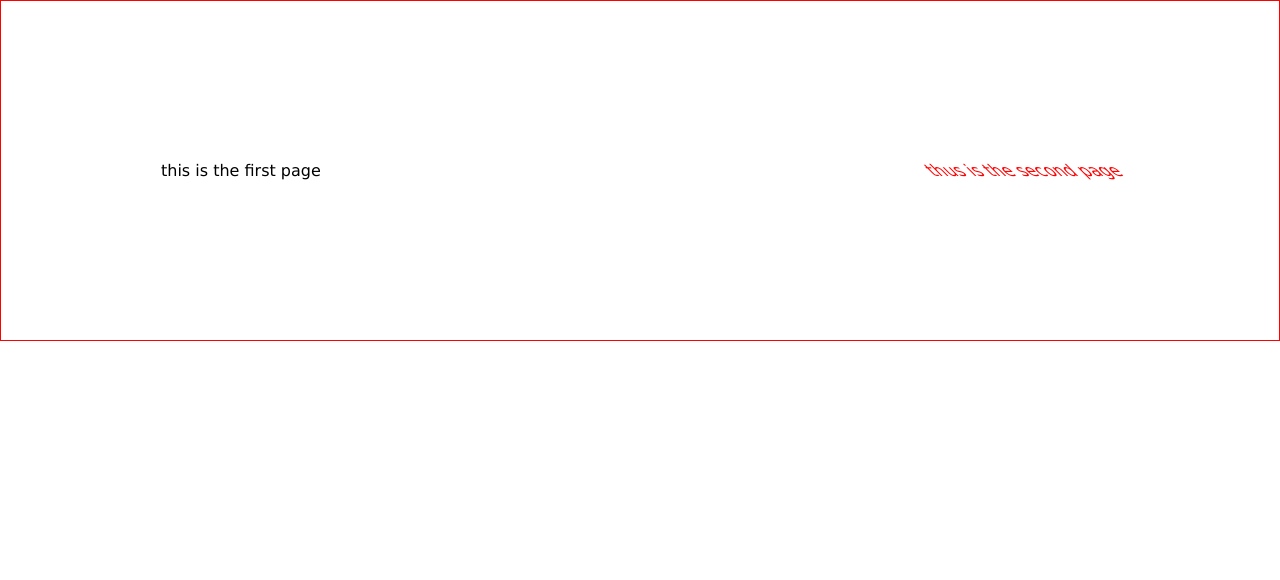
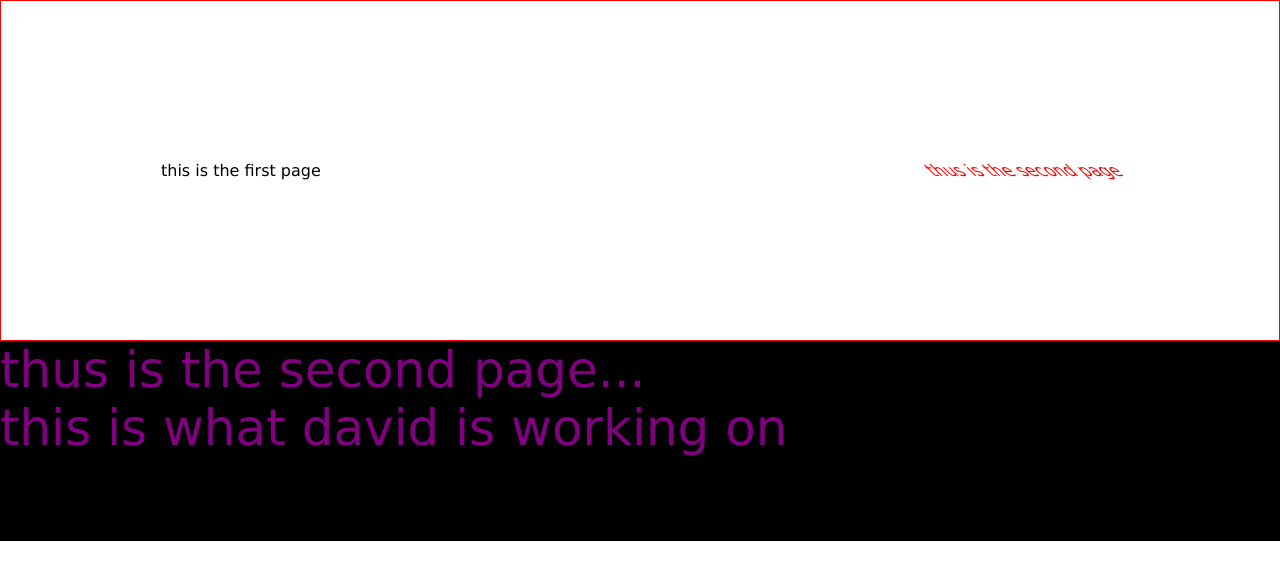
Before and after one commit to Ajibare/sample, a plain HTML site: page index.html in a window 1280 px wide. Drawn offline with Linux system fonts and the light colour scheme.

Commit message:
styled fame

```diff
--- a/index.html
+++ b/index.html
@@ -15,6 +15,9 @@
     thus is the second page
   </div>
  </div>
+ <div class="fame">
+   <p>thus is the second page... <br>this is what david is working on</p>
+ </div>
 
 </body>
 </html>
--- a/style.css
+++ b/style.css
@@ -19,3 +19,10 @@
   transform: skewX(45deg);
   color: red;
 }
+.fame{
+  background-color: black;
+  height: 200px;
+  color: purple;
+  font-size: 50px;
+  font-family:'Segoe UI', Tahoma, Geneva, Verdana, sans-serif;
+}
```
